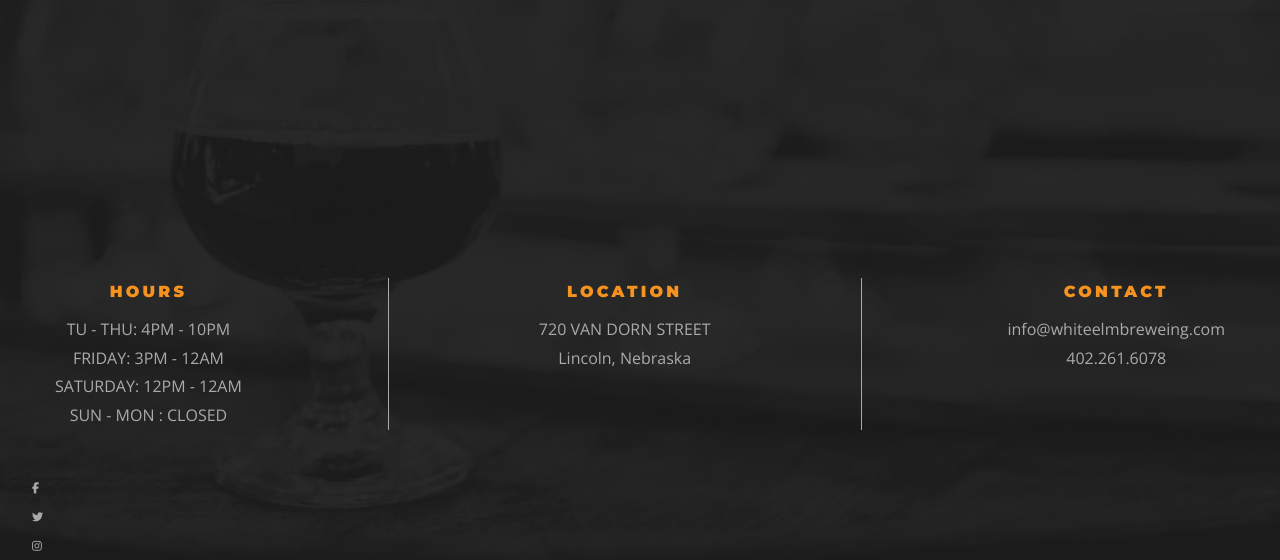
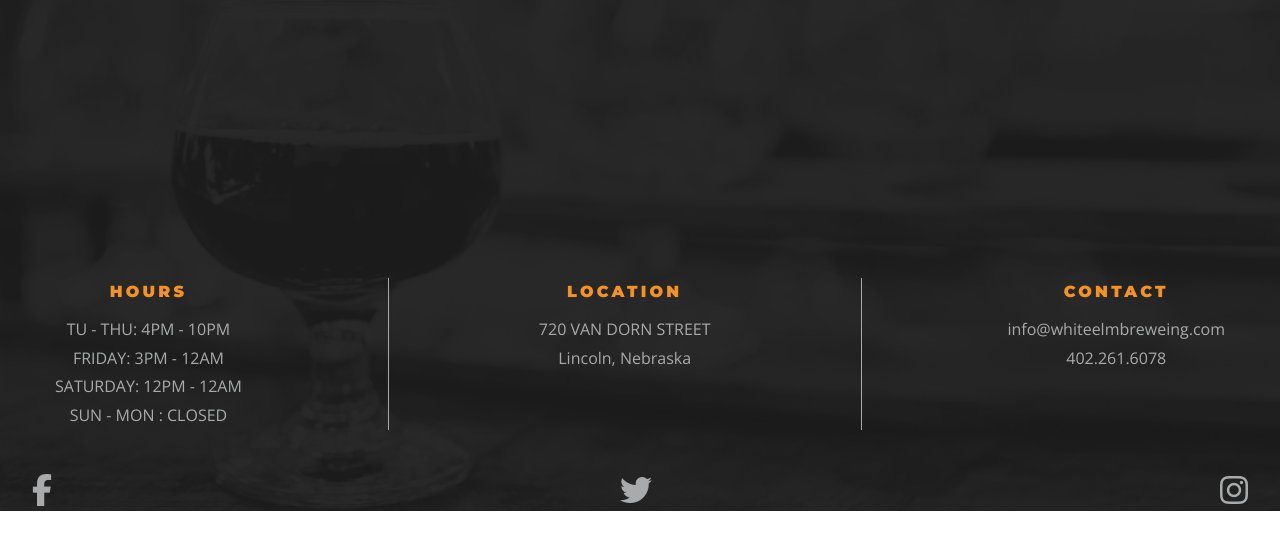
Before and after one commit to Sizzzle/web3-clientproject, a plain HTML site: page index.html in a window 1280 px wide. Shown: the part 4990-5550 px from the top of the page. After the commit the page ends 5501 px from the top, so only its background shows below. Drawn offline with nearby package versions, Linux system fonts and the light colour scheme; some packages are replaced by stand-ins of ours; a script that the page names is missing; files whose address does not match are found by name.

Commit message:
resized social icons and linked anchors to site

```diff
--- a/css/main.css
+++ b/css/main.css
@@ -178,6 +178,10 @@ ul {
 	font-size: .7rem;
 }
 
+footer li {
+	font-size: 2rem;
+}
+
 nav {
 	display: flex;
 	flex-wrap: wrap;
@@ -263,7 +267,7 @@ body > header > div:first-child {
 #intro, #beers, .title, .list-item,
 .hero > .container, #intro .container,
 .column-left, .column-right, #about, #about > .container,
-#social, #contact, .map {
+#social, #contact, .map, footer {
 	display: flex;
 	align-items: center;
 	justify-content: center;
--- a/index.html
+++ b/index.html
@@ -243,10 +243,10 @@
     FOOTER WITH SOCIAL LINKS
     ========================================================================-->
 <footer>
-    <ul>
-        <li><a href="http://facebook.com/"><i class="fa fa-facebook"></i></a></li>
-        <li><a href="http://twitter.com/"><i class="fa fa-twitter"></i></a></li>
-        <li><a href="http://instagram.com/"><i class="fa fa-instagram"></i></a></li>
+    <ul class="row">
+        <li><a href="https://www.facebook.com/whiteelmbrewing/"><i class="fa fa-facebook"></i></a></li>
+        <li><a href="https://twitter.com/whiteelmbrewing"><i class="fa fa-twitter"></i></a></li>
+        <li><a href="https://www.instagram.com/whiteelmbrewing/"><i class="fa fa-instagram"></i></a></li>
     </ul>
 </footer>
 
```
